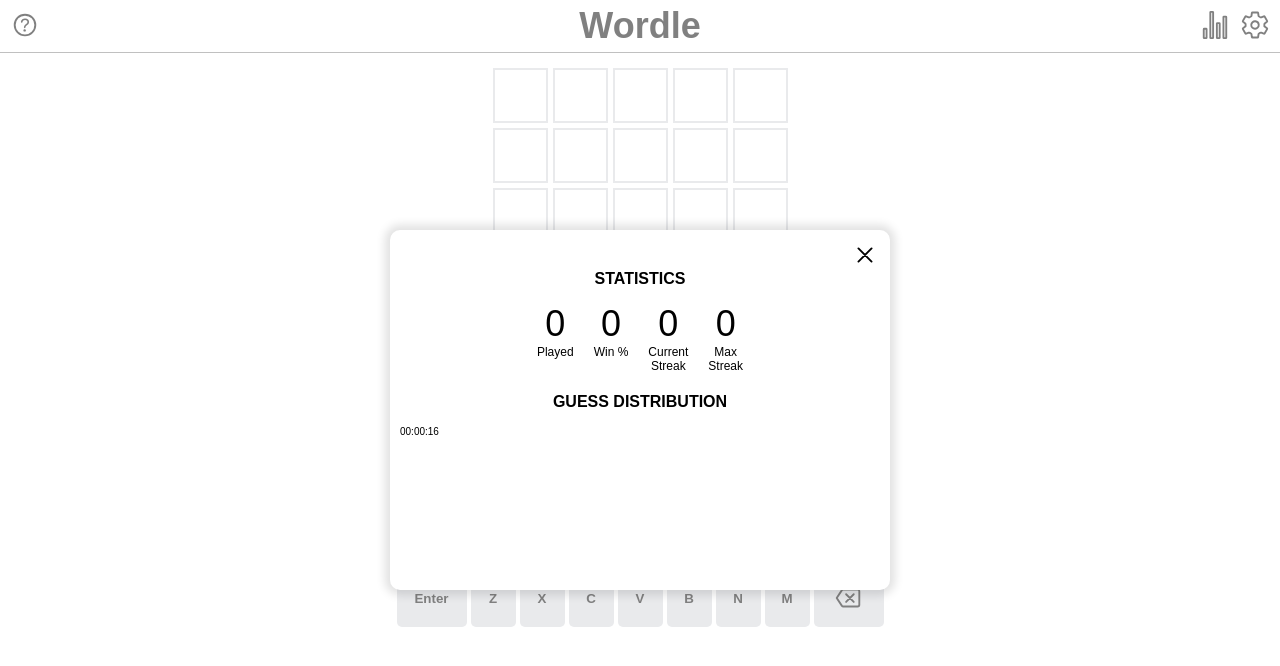
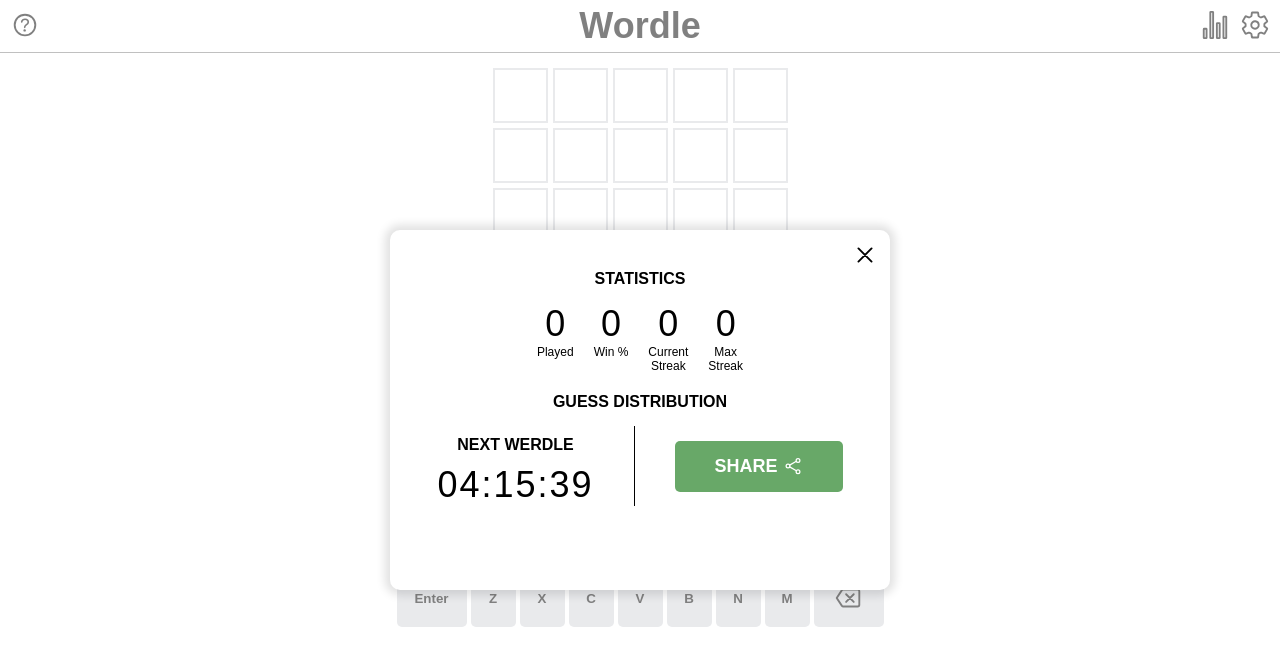
Before and after one commit to snkennedy21/Werdle-Nerdles, a plain HTML site: page index.html in a window 1280 px wide. Drawn offline with nearby package versions, Linux system fonts and the light colour scheme.

Commit message:
style timer and share button

```diff
--- a/index.html
+++ b/index.html
@@ -468,10 +468,13 @@
         <h2 class="statistics-modal__title">GUESS DISTRIBUTION</h2>
         <div></div>
         <div class="statistics-modal__share-and-timer-container">
-          <div class="statistics-modal__timer">
-            <span class="time"></span>
-            <!-- <span class="hours"></span><span>:</span><span class="minutes"></span><span>:</span><span
-              class="seconds"></span> -->
+          <div class="statistics-modal__timer-container">
+            <p class="statistics-modal__next-werdle">NEXT WERDLE</p>
+            <div class="statistics-modal__time"></div>
+          </div>
+          <div class="statistics-modal__button-container">
+            <button class="statistics-modal__button">SHARE<ion-icon class="statistics-modal__button__icon"
+                name="share-social-outline"></ion-icon></button>
           </div>
           <div class="statistics-modal__share"></div>
         </div>
--- a/script.js
+++ b/script.js
@@ -154,7 +154,7 @@ class App {
   _setDateAndTime() {
     this.#upcomingMidnight = new Date();
     this.#upcomingMidnight.setHours(24, 0, 0, 0);
-    this.#now = new Date().setHours(23, 59, 40, 0);
+    this.#now = new Date();
   }
 
   _calculateTimeUntileMidnight() {
@@ -173,7 +173,9 @@ class App {
       let textMinute = Math.floor((this.#timeUntilMidnight % hour) / minute);
       let textSecond = Math.floor((this.#timeUntilMidnight % minute) / second);
 
-      document.querySelector(".time").textContent = `${this._makeNumbeTwoDigits(
+      document.querySelector(
+        ".statistics-modal__time"
+      ).textContent = `${this._makeNumbeTwoDigits(
         textHour
       )}:${this._makeNumbeTwoDigits(textMinute)}:${this._makeNumbeTwoDigits(
         textSecond
--- a/style.css
+++ b/style.css
@@ -6,6 +6,7 @@
 
 :root {
   --color-green: #68a868;
+  --color-green-shade: #6fb26f;
   --color-yellow: #d0b363;
 }
 
@@ -539,6 +540,60 @@ input:checked + .slider:before {
   font-size: 1.2rem;
 }
 
+.statistics-modal__share-and-timer-container {
+  display: flex;
+  align-items: center;
+  justify-content: center;
+}
+
+.statistics-modal__timer-container {
+  display: flex;
+  flex-direction: column;
+  align-items: center;
+  justify-content: center;
+  gap: 1rem;
+  border-right: 1px solid black;
+  padding: 1rem 4rem 0 0;
+}
+
+.statistics-modal__next-werdle {
+  font-size: 1.6rem;
+  font-weight: 700;
+}
+
+.statistics-modal__time {
+  font-size: 3.6rem;
+  letter-spacing: 0.2rem;
+}
+
+.statistics-modal__button-container {
+  margin: 0 0 0 4rem;
+}
+
+.statistics-modal__button {
+  display: flex;
+  align-items: center;
+  justify-content: center;
+  gap: 0.5rem;
+  background-color: var(--color-green);
+  color: white;
+  border: none;
+  border-radius: 0.5rem;
+  font-size: 1.8rem;
+  font-weight: 700;
+  padding: 1.5rem 4rem;
+}
+
+.statistics-modal__button:hover {
+  cursor: pointer;
+  background-color: var(--color-green-shade);
+}
+
+.statistics-modal__button__icon {
+  width: 2rem;
+  height: 2rem;
+}
+
 .invisible {
   opacity: 0;
   pointer-events: none;
```
